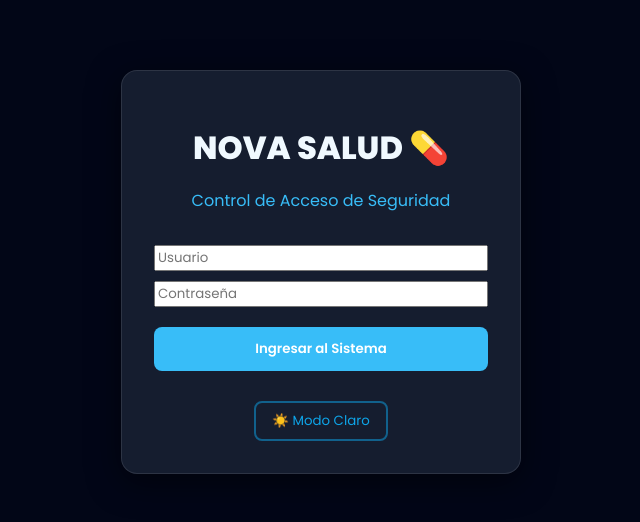
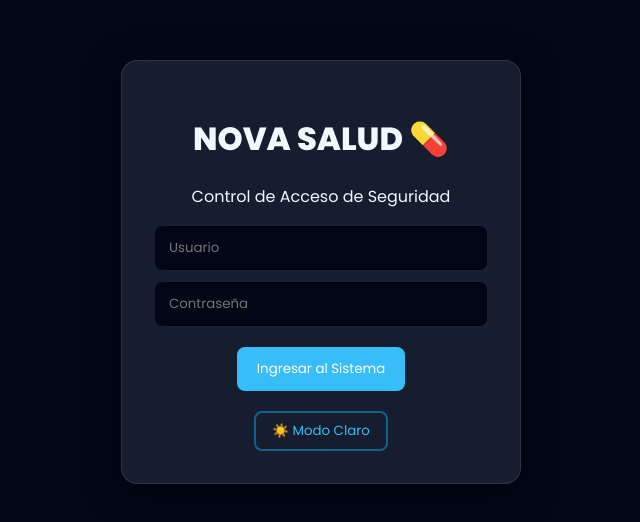
Before and after one commit to Leonard1609/PROYECTO_FULLSTACK_DEVELOPER_SOFTWARE, a React app in the folder frontend/: page / in a window 1280 px wide. Shown: the part 128-650 px from the top of the page, without its empty margins (319-959 px from the left). Built offline with nearby package versions, Linux system fonts and the light colour scheme; no server answers; the HTML template or start-up script is replaced by a standard one.

Commit message:
Ah, ha, ha, ha, stayin' alive, stayin' alive
eh ya ahora si ya

```diff
--- a/frontend/src/App.css
+++ b/frontend/src/App.css
@@ -7,7 +7,8 @@
   --text-alt: #0284c7;
   --accent: #0ea5e9;
   --glass-border: rgba(255, 255, 255, 0.5);
-  --shadow: 0 8px 32px 0 rgba(31, 38, 135, 0.1);
+  --shadow: 0 8px 32px rgba(31, 38, 135, 0.1);
+  --table-border: #e2e8f0;
 }
 
 .dark {
@@ -17,154 +18,50 @@
   --text-alt: #38bdf8;
   --accent: #38bdf8;
   --glass-border: rgba(255, 255, 255, 0.1);
-  --shadow: 0 8px 32px 0 rgba(0, 0, 0, 0.5);
+  --shadow: 0 8px 32px rgba(0, 0, 0, 0.5);
+  --table-border: #334155;
 }
 
 * {
   box-sizing: border-box;
-  font-family: 'Poppins', sans-serif !important;
+  font-family: 'Poppins', sans-serif;
 }
 
 body {
   margin: 0;
-  background-color: var(--bg-main);
+  background: var(--bg-main);
   color: var(--text-main);
-  transition: all 0.3s ease;
 }
 
-/* Contenedores Base */
-.login-page, .dashboard-wrapper {
-  min-height: 100vh;
-  display: flex;
-  flex-direction: column;
-  background-color: var(--bg-main);
-}
-
-.login-page {
-  justify-content: center;
-  align-items: center;
-}
-
-/* Tarjetas */
-.login-card, .card {
+/* -------- TARJETAS -------- */
+.card, .login-card {
   background: var(--bg-card);
   backdrop-filter: blur(8px);
   border: 1px solid var(--glass-border);
   border-radius: 16px;
   padding: 2rem;
   box-shadow: var(--shadow);
+  display: flex;
+  flex-direction: column;
+  gap: 15px;
 }
 
-.login-card {
-  width: 100%;
-  max-width: 400px;
-  text-align: center;
-}
-
-/* Tipografía */
-.tech-title {
-  color: var(--text-main);
-  font-weight: 800;
-  margin-bottom: 0.5rem;
-}
-
-.sub-text {
-  color: var(--text-alt);
-  margin-bottom: 2rem;
-}
-
-/* Botones */
-.btn-tech, .btn-mode, .btn-mode-nav, .btn-logout, .btn-switch {
-  cursor: pointer;
-  border-radius: 8px;
-  border: none;
-  font-weight: 600;
-  transition: 0.2s;
-
-}
-
-.btn-tech {
-  background: var(--accent);
-  color: white;
-  padding: 12px 20px;
-  width: 100%;
-  margin-bottom: 10px;
-
-}
-
-.btn-mode {
-  background-color: transparent;
-  color: #0284c7;
-  border: 2px solid rgba(2, 132, 199, 0.5);
-  padding: 8px 16px;
-  cursor: pointer;
-  font-weight: 500;
-  display: flex;
-  align-items: center;
-  justify-content: center;
-  gap: 8px;
-  transition: all 0.3s ease;
-  margin-top: 25px;
-  max-width: 150px;
-  display: flex;
-  margin: 25px auto 0;
-  width: fit-content;
-}
-
-/* Efecto hover para el botón */
-.btn-mode:hover {
-  background-color: rgba(2, 132, 199, 0.1);
-  border-color: #0284c7;
-  transform: translateY(-2px);
-
-}
-
-/* --- ESTILO PARA EL TEXTO DENTRO DEL BOTÓN (Nuevo) --- */
-.mode-text {
-  font-family: 'Poppins', sans-serif;
-  text-decoration: none; /* Quitamos el subrayado */
-  display: flex;
-  align-items: center;
-  gap: 8px;
-}
-
-/* --- ESTILOS ESPECÍFICOS PARA EL MODO OSCURO --- */
-.dark .btn-mode {
-  color: #0ea5e9; /* Texto en modo oscuro */
-  border-color: rgba(14, 165, 233, 0.5); /* Borde en modo oscuro */
-}
-
-.dark .btn-mode:hover {
-  background-color: rgba(14, 165, 233, 0.1);
-  border-color: #0ea5e9;
-}
-
-/* Layout Dashboard */
+/* -------- NAV -------- */
 .top-nav {
   display: flex;
   justify-content: space-between;
-  align-items: center; /* Esto alinea todo verticalmente al centro */
-  padding: 0.8rem 2rem; /* Reducimos un poco el padding vertical */
+  align-items: center;
+  padding: 0.8rem 2rem;
   background: var(--bg-card);
   border-bottom: 1px solid var(--glass-border);
-  min-height: 60px; /* Le damos una altura mínima fija para que no baile */
-}
-
-.brand {
-  color: var(--text-main);
-  font-weight: 600;
-  font-size: 0.95rem;
-  display: flex;
-  align-items: center; /* Asegura que el texto interno también se centre */
-  height: 100%;
 }
 
 .nav-actions {
   display: flex;
-  gap: 12px;
-  align-items: center; /* Alinea los botones con el texto de la izquierda */
+  gap: 10px;
 }
 
+/* -------- GRID -------- */
 .grid-system {
   display: grid;
   grid-template-columns: 350px 1fr;
@@ -174,27 +71,129 @@ body {
 
 .single-column {
   padding: 20px;
-  max-width: 1000px;
-  margin: 0 auto;
+  max-width: 1100px;
+  margin: auto;
+}
+
+.main-panel {
   width: 100%;
 }
 
-.nav-actions {
+/* -------- HEADER DEL CARD (AQUÍ ESTABA TU PROBLEMA) -------- */
+.card-header-actions {
   display: flex;
+  align-items: center;
+  justify-content: space-between;
+  gap: 20px;
+}
+
+/* -------- BUSCADOR NOVA -------- */
+.search-box {
+  display: flex;
+  align-items: center;
   gap: 10px;
+  background: var(--bg-main);
+  border: 1px solid var(--glass-border);
+  padding: 10px 16px;
+  border-radius: 12px;
+  min-width: 340px;
+  max-width: 420px;
+  width: 100%;
+}
+
+.search-icon {
+  font-size: 18px;
+  color: var(--accent);
+}
+
+.input-search {
+  background: transparent;
+  border: none;
+  outline: none;
+  color: var(--text-main);
+  width: 100%;
+}
+
+/* -------- BOTONES -------- */
+.btn-tech {
+  background: var(--accent);
+  color: white;
+  border: none;
+  border-radius: 8px;
+  padding: 12px 20px;
+  cursor: pointer;
+}
+
+/* -------- RESPONSIVE -------- */
+@media (max-width: 900px) {
+  .grid-system {
+    grid-template-columns: 1fr;
+  }
+
+  .card-header-actions {
+    flex-direction: column;
+    align-items: flex-start;
+  }
+
+  .search-box {
+    min-width: 100%;
+  }
+}
+
+/* ================= LOGIN ORIGINAL RESTAURADO ================= */
+
+.login-page{
+  min-height: 100vh;
+  display: flex;
+  justify-content: center;
   align-items: center;
 }
 
-.btn-mode-nav, .btn-logout {
-  background: #f1f5f9; /* Color claro neutro */
-  border: 1px solid #cbd5e1;
-  border-radius: 6px; /* Cuadrados agradables */
-  padding: 5px 10px;
-  color: #0f172a;
+.login-card{
+  width: 100%;
+  max-width: 400px;
+  text-align: center;
+  display: block; /* evita que herede el flex de .card */
 }
 
-.dark .btn-mode-nav, .dark .btn-logout {
-  background: #1e293b;
-  border-color: #334155;
-  color: white;
+.login-inputs{
+  display: flex;
+  flex-direction: column;
+  gap: 10px;
+  margin-bottom: 20px;
 }
+
+.input-login{
+  width: 100%;
+  padding: 12px 14px;
+  border-radius: 8px;
+  border: 1px solid var(--glass-border);
+  background: var(--bg-main);
+  color: var(--text-main);
+  outline: none;
+}
+
+/* Botón modo como lo tenías */
+.btn-mode{
+  background-color: transparent;
+  color: var(--text-alt);
+  border: 2px solid rgba(2,132,199,0.5);
+  padding: 8px 16px;
+  font-weight: 500;
+  margin: 25px auto 0;
+  width: fit-content;
+  display: flex;
+  align-items: center;
+  gap: 8px;
+  border-radius: 8px;
+  transition: 0.3s;
+}
+
+.btn-mode:hover{
+  background-color: rgba(2,132,199,0.1);
+  transform: translateY(-2px);
+}
+
+.dark .btn-mode{
+  border-color: rgba(14,165,233,0.5);
+}
--- a/frontend/src/App.jsx
+++ b/frontend/src/App.jsx
@@ -9,9 +9,12 @@ function App() {
     const [view, setView] = useState('login');
     const [darkMode, setDarkMode] = useState(true);
 
+
     // NUEVOS ESTADOS PARA SEGURIDAD
     const [user, setUser] = useState(null); // Almacena el usuario logueado
     const [credenciales, setCredenciales] = useState({ usuario: '', password: '' });
+
+    const [searchTerm, setSearchTerm] = useState('');
 
     const cargarDatos = () => {
         fetch('http://localhost:5000/api/productos')
@@ -63,6 +66,12 @@ function App() {
         }
         return [...acc, { ...item }];
     }, []);
+
+    const productosFiltrados = (view === 'ventas' ? productosAgrupados : productos).filter(p =>
+    p.nombre.toLowerCase().includes(searchTerm.toLowerCase()) ||
+    p.precio.toString().includes(searchTerm) ||
+    (p.fecha_creacion && p.fecha_creacion.includes(searchTerm))
+);
 
     const toggleDarkMode = () => setDarkMode(!darkMode);
     const themeClass = darkMode ? 'dark' : 'light';
@@ -142,12 +151,24 @@ function App() {
                     )}
                     <section className="main-panel">
                         <div className="card">
-                            <h3>{view === 'ventas' ? 'Productos Disponibles' : 'Registro Histórico (CRUD)'}</h3>
+                            <div className="card-header-actions">
+    <h3>{view === 'ventas' ? 'Productos Disponibles' : 'Registro Histórico (CRUD)'}</h3>
+    <div className="search-box">
+        <span className="search-icon">🔍</span>
+        <input
+            type="text"
+            placeholder="Buscar por nombre o precio..."
+            value={searchTerm}
+            onChange={(e) => setSearchTerm(e.target.value)}
+            className="input-search"
+        />
+    </div>
+</div>
                             <ListaProductos
-                                isGestionView={view === 'gestion'}
-                                productos={view === 'ventas' ? productosAgrupados : productos}
-                                onActualizar={cargarDatos}
-                            />
+    isGestionView={view === 'gestion'}
+    productos={productosFiltrados}
+    onActualizar={cargarDatos}
+/>
                         </div>
                     </section>
                 </div>
--- a/frontend/src/components/ListaProductos.css
+++ b/frontend/src/components/ListaProductos.css
@@ -5,108 +5,83 @@
 .nova-table {
   width: 100%;
   border-collapse: collapse;
-  margin-top: 10px;
-  color: var(--text-main); /* Forzamos a que la tabla use el color del tema */
+  color: var(--text-main);
+}
+
+.nova-table th,
+.nova-table td {
+  padding: 15px;
+  border-bottom: 1px solid var(--table-border);
+  text-align: left;
 }
 
 .nova-table th {
-  text-align: left;
-  padding: 15px;
-  border-bottom: 2px solid var(--table-border);
-  color: var(--text-alt); /* Usamos el azul claro/brillante para los títulos */
+  color: var(--text-alt);
   text-transform: uppercase;
   font-size: 0.85rem;
 }
 
-.nova-table td {
-  padding: 15px;
-  border-bottom: 1px solid var(--table-border);
-  color: var(--text-main); /* El texto de los productos ahora será blanco en modo oscuro */
-}
-
-.text-danger { color: #ff4d4d; }
-.fw-bold { font-weight: bold; }
-
-.btn-sell {
-  background: transparent;
-  color: var(--accent);
-  border: 1px solid var(--accent);
-  padding: 6px 12px;
-  border-radius: 6px;
-  cursor: pointer;
-  font-weight: 500;
-  transition: all 0.2s;
-}
-
-.btn-sell:hover {
-  background: var(--accent);
-  color: white;
-}
-
-/* Contenedor de botones en administración */
+/* Botones admin */
 .btn-group-admin {
   display: flex;
   gap: 8px;
-  justify-content: flex-start;
 }
 
-/* Estilo base para los botones de acción (Editar/Borrar) */
 .btn-edit, .btn-delete {
   width: 36px;
   height: 36px;
   display: flex;
   align-items: center;
   justify-content: center;
-  border-radius: 8px; /* Cuadraditos con bordes suaves */
+  border-radius: 8px;
   cursor: pointer;
-  transition: all 0.2s ease;
-  font-size: 1.1rem;
-  background: var(--bg-card); /* Fondo sutil que hereda del tema */
+  background: var(--bg-card);
   border: 1px solid var(--table-border);
+  transition: 0.2s;
 }
 
-/* Botón Editar: Azul Nova */
-.btn-edit {
-  color: #0ea5e9;
-}
+.btn-edit { color: #0ea5e9; }
+.btn-delete { color: #ef4444; }
 
 .btn-edit:hover {
-  background-color: #0ea5e9;
+  background: #0ea5e9;
   color: white;
-  border-color: #0ea5e9;
-  transform: translateY(-2px);
-  box-shadow: 0 4px 12px rgba(14, 165, 233, 0.3);
-}
-
-/* Botón Eliminar: Rojo Alerta */
-.btn-delete {
-  color: #ef4444;
 }
 
 .btn-delete:hover {
-  background-color: #ef4444;
+  background: #ef4444;
   color: white;
-  border-color: #ef4444;
-  transform: translateY(-2px);
-  box-shadow: 0 4px 12px rgba(239, 68, 68, 0.3);
 }
 
-/* Estilo para los botones de Guardar/Cancelar en modo edición */
-.btn-save-mini, .btn-cancel-mini {
-  background: none;
-  border: 1px solid var(--table-border);
-  border-radius: 4px;
-  padding: 4px 8px;
-  cursor: pointer;
-  margin-right: 5px;
-  transition: 0.2s;
-}
-
-.btn-save-mini:hover { background: #22c55e; border-color: #22c55e; }
-.btn-cancel-mini:hover { background: #64748b; border-color: #64748b; }
-
-/* Resaltado de stock crítico en la tabla */
 .stock-critical {
   color: #ff4d4d;
   font-weight: bold;
 }
+
+.btn-mode-nav{
+  background-color: transparent;
+  color: var(--text-alt);
+  border: 2px solid rgba(2,132,199,0.5);
+  padding: 8px 16px;
+  font-weight: 500;
+  width: fit-content;
+  display: flex;
+  align-items: center;
+  gap: 8px;
+  border-radius: 8px;
+  transition: 0.3s;
+}
+
+.btn-logout{
+  background-color: transparent;
+  color: var(--text-alt);
+  border: 2px solid rgba(2,132,199,0.5);
+  padding: 8px 16px;
+  font-weight: 500;
+  width: fit-content;
+  display: flex;
+  align-items: center;
+  gap: 8px;
+  border-radius: 8px;
+  transition: 0.3s;
+}
```
